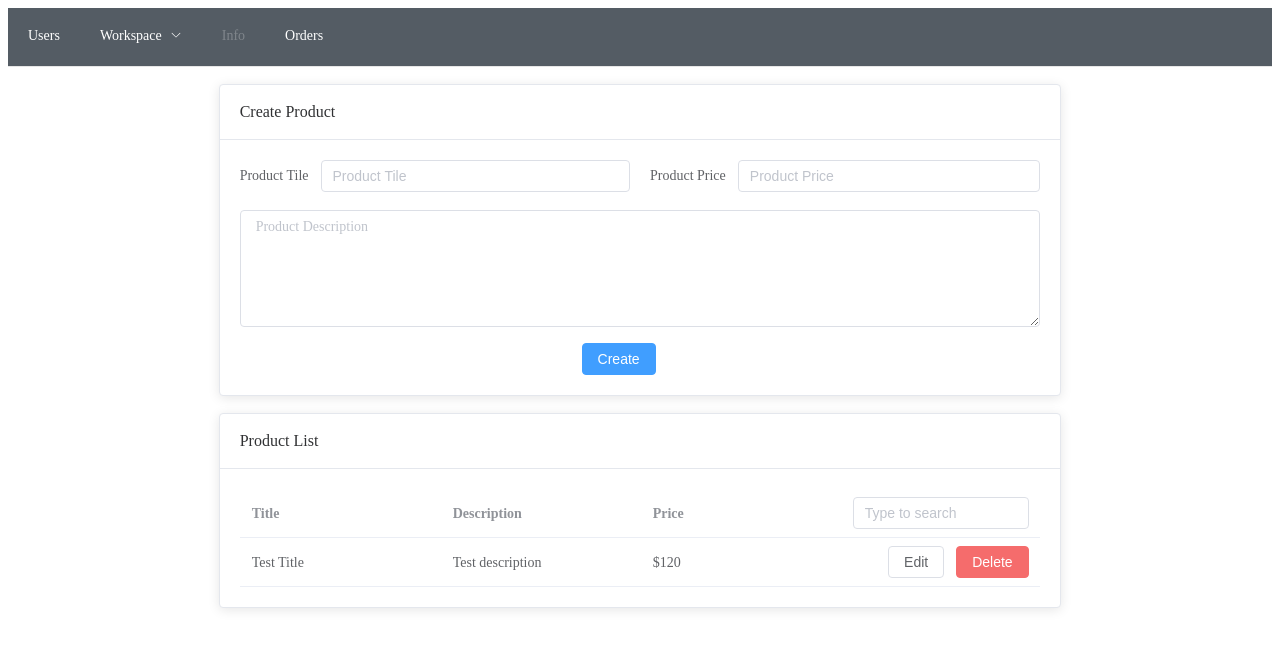
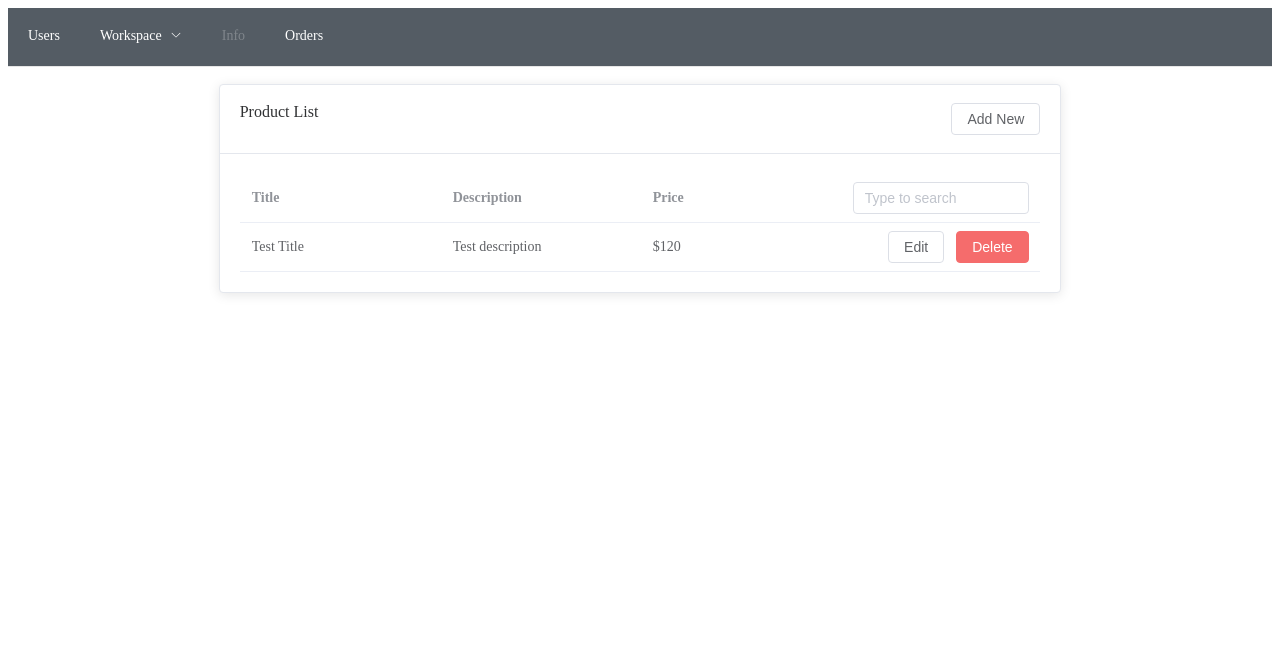
Before and after one commit to russel07/vue3-comp-api, a Vue app: page / in a window 1280 px wide. Shown: the top 648 px of the page. Built offline with nearby package versions, Linux system fonts and the light colour scheme.

Commit message:
Update product, icon cancel  form done

```diff
--- a/src/components/AddProduct.vue
+++ b/src/components/AddProduct.vue
@@ -36,6 +36,8 @@
           <el-row :gutter="20">
             <el-col :span="6" class="mt-2" :offset="10">
               <el-button type="primary" @click="createProduct">Create</el-button>
+
+              <el-button type="danger" icon="el-icon-remove" circle @click="toggleForm"></el-button>
             </el-col>
           </el-row>
 
@@ -51,12 +53,16 @@
 
   export default {
     name: 'AddProduct',
-    emits: ["add-product"],
+    emits: ["add-product", "toggle-from"],
 
     setup(_, context) {
       const product_title = ref("");
       const product_description = ref("");
       const product_price = ref("");
+
+      function toggleForm(){
+        context.emit("toggle-from", true);
+      }
 
       function createProduct() {
         let data = {
@@ -75,7 +81,8 @@
         product_title,
         product_description,
         product_price,
-        createProduct
+        createProduct,
+        toggleForm
       }
     }
   }
--- a/src/components/EditProduct.vue
+++ b/src/components/EditProduct.vue
@@ -12,13 +12,13 @@
           <el-row :gutter="20">
             <el-col :xs="24" :sm="24" :md="12" :lg="12" :xl="12">
               <el-form-item label="Product Tile">
-                <el-input v-model="product.product_title" placeholder="Product Tile"></el-input>
+                <el-input v-model="product_title" placeholder="Product Tile"></el-input>
               </el-form-item>
             </el-col>
 
             <el-col :xs="24" :sm="24" :md="12" :lg="12" :xl="12">
               <el-form-item label="Product Price">
-                <el-input v-model="product.product_price" placeholder="Product Price"></el-input>
+                <el-input v-model="product_price" placeholder="Product Price"></el-input>
               </el-form-item>
             </el-col>
           </el-row>
@@ -26,7 +26,7 @@
           <el-row :gutter="20">
             <el-col :span="24">
               <el-input
-                  v-model="product.product_description"
+                  v-model="product_description"
                   :rows="5"
                   type="textarea"
                   placeholder="Product Description"/>
@@ -36,6 +36,8 @@
           <el-row :gutter="20">
             <el-col :span="6" class="mt-2" :offset="10">
               <el-button type="warning" @click="updateProduct">Update</el-button>
+
+              <el-button type="danger" icon="el-icon-remove" circle @click="toggleForm"></el-button>
             </el-col>
           </el-row>
 
@@ -52,26 +54,37 @@
   export default {
     name: 'AddProduct',
     props: ["product"],
-    emits: ["update-product"],
+    emits: ["update-product", "toggle-from"],
 
     setup(props, context) {
-      const product = ref(props.product)
+      const product_title = ref(props.product.product_title)
+      const product_description = ref(props.product.product_description)
+      const product_price = ref(props.product.product_price);
 
       function updateProduct() {
         let data = {
-          product_title: product.value.product_title,
-          product_description: product.value.product_description,
-          product_price: product.value.product_price
+          product_title: product_title.value,
+          product_description: product_description.value,
+          product_price: product_price.value
         }
-        context.emit("update-product", product.value.id, data);
+        context.emit("update-product", props.product.id, data);
 
-        product.value.product_title = '';
-        product.value.product_title = '';
-        product.value.product_title = '';
+        product_title.value = '';
+        product_description.value = '';
+        product_price.value = '';
       }
 
+      function toggleForm(){
+        context.emit("toggle-from", true);
+      }
+
+
       return {
-        updateProduct
+        product_title,
+        product_description,
+        product_price,
+        updateProduct,
+        toggleForm
       }
     }
   }
--- a/src/components/Home.vue
+++ b/src/components/Home.vue
@@ -1,8 +1,8 @@
 <template>
   <Menu/>
-  <add-product v-if="!edit" @add-product="createProduct"></add-product>
-  <edit-product v-else :product="existingProduct" @update-product="updateProduct"></edit-product>
-  <products :products="filteredTableData" @search="handleSearch" @delete-product="handleDelete" @edit-product="handleEdit"></products>
+  <add-product v-if="addForm" @add-product="createProduct" @toggle-from="toggleForm"></add-product>
+  <edit-product v-if="editForm" :product="existingProduct" @update-product="updateProduct"  @toggle-from="toggleForm"></edit-product>
+  <products :products="filteredTableData" @add-form="TriggerAddForm" @search="handleSearch" @delete-product="handleDelete" @edit-product="handleEdit"></products>
 </template>
 
 <script>
@@ -22,10 +22,16 @@ export default {
     EditProduct
   },
   setup(){
-    const edit = ref(false);
+    const addForm = ref(false);
+    const editForm = ref(false);
     const search = ref(false)
     const tableData = ref([]);
     const existingProduct = ref({});
+
+    function TriggerAddForm(){
+      editForm.value = false;
+      addForm.value = true;
+    }
 
     tableData.value.push({
       product_title: 'Test Title',
@@ -41,16 +47,18 @@ export default {
 
     const createProduct = function(data){
       tableData.value.push(data);
+      addForm.value = false;
     }
 
     const handleEdit = function(data){
-      edit.value = true;
+      addForm.value = false;
+      editForm.value = true;
       existingProduct.value = data
     }
 
-    const updateProduct = function(id, row){
+    const updateProduct = function(id, row){console.log(row);
       tableData.value.splice(id,1,row);
-      edit.value = false
+      editForm.value = false
     }
 
     const handleDelete = function(index) {
@@ -61,61 +69,25 @@ export default {
       search.value = query;
     }
 
+    function toggleForm(){
+      editForm.value = false;
+      addForm.value = false;
+    }
+
     return {
+      addForm,
+      TriggerAddForm,
       filteredTableData,
       createProduct,
-      edit,
+      editForm,
       existingProduct,
       handleEdit,
       updateProduct,
       handleDelete,
-      handleSearch
+      handleSearch,
+      toggleForm
     }
-  },
-  /*data() {
-    return {
-      product: {
-        product_title: '',
-        product_description: '',
-        product_price: '',
-        id: ''
-      },
-      tableData: [],
-      search: '',
-      edit: false
-    }
-  },
-  methods: {
-    createProduct() {
-
-    },
-    updateProduct(){
-      let data = {
-        product_title: this.product.product_title,
-        product_description: this.product.product_description,
-        product_price: this.product.product_price
-      }
-      this.tableData.splice(this.product.id,1,data);
-      this.edit = false
-      this.resetProduct();
-    },
-    handleEdit(index, row) {
-      this.product.product_title = row.product_title;
-      this.product.product_description = row.product_description;
-      this.product.product_price = row.product_price;
-      this.product.id = index;
-      this.edit = true;
-    },
-    handleDelete(index, row) {
-      console.log(index, row)
-      this.tableData.splice(this.product.id,1);
-    },
-    resetProduct(){
-      this.product.product_title = '';
-      this.product.product_description = '';
-      this.product.product_price = '';
-    }
-  },*/
+  }
 }
 </script>
 
@@ -123,4 +95,8 @@ export default {
   .mt-2{
     margin-top: 2%;
   }
+
+  .text-right {
+    float: right;
+  }
 </style>
--- a/src/components/Products.vue
+++ b/src/components/Products.vue
@@ -4,7 +4,12 @@
       <el-card class="box-card mt-2">
         <template #header>
           <div class="card-header">
-            <span>Product List</span>
+            <el-row>
+              <el-col :md="18"><span>Product List</span></el-col>
+              <el-col :md="6">
+                <el-button class="text-right" size="mini" type="secondary" @click="addFormTrigger">Add New</el-button>
+              </el-col>
+            </el-row>
           </div>
         </template>
         <el-table
@@ -51,10 +56,14 @@
   export default {
     name: 'Products',
     props: ["products"],
-    emits: ["delete-product", "search"],
+    emits: ["add-form", "delete-product", "search"],
 
     setup(_, context) {
       const search = ref('');
+
+      function addFormTrigger(){
+        context.emit("add-form", true);
+      }
 
       function handleEdit(index, row){
         let data = {
@@ -77,6 +86,7 @@
       });
 
       return {
+        addFormTrigger,
         search,
         handleEdit,
         handleDelete
```
